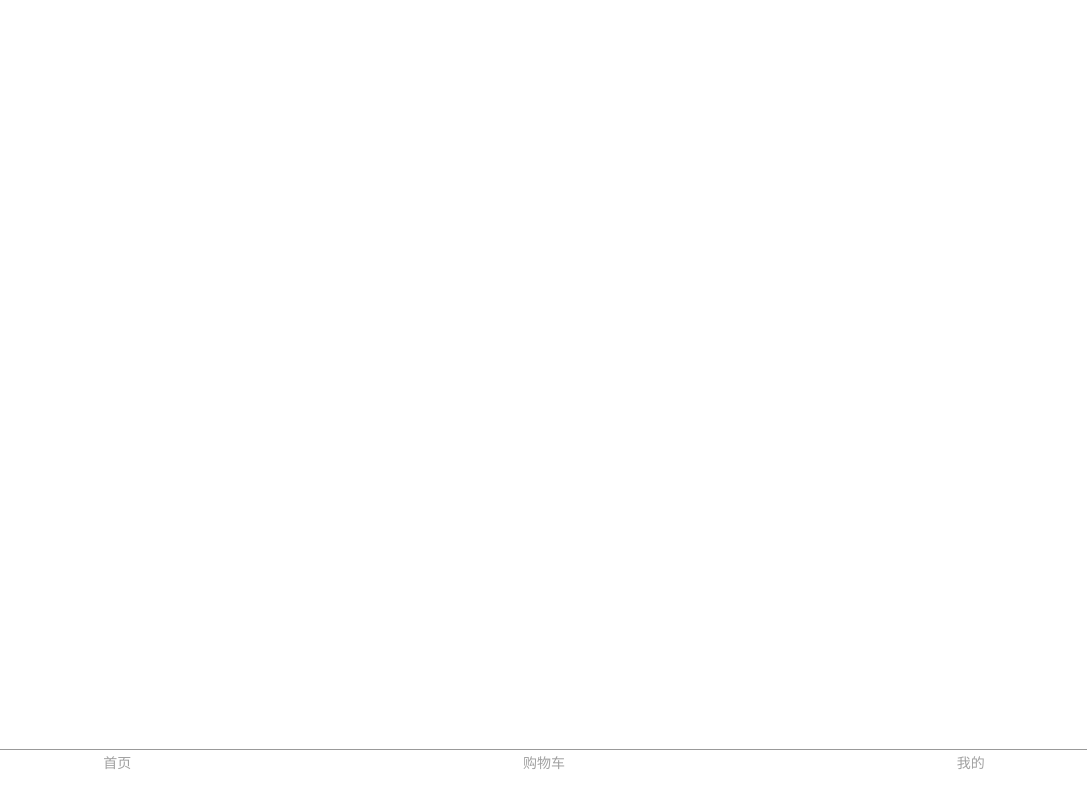
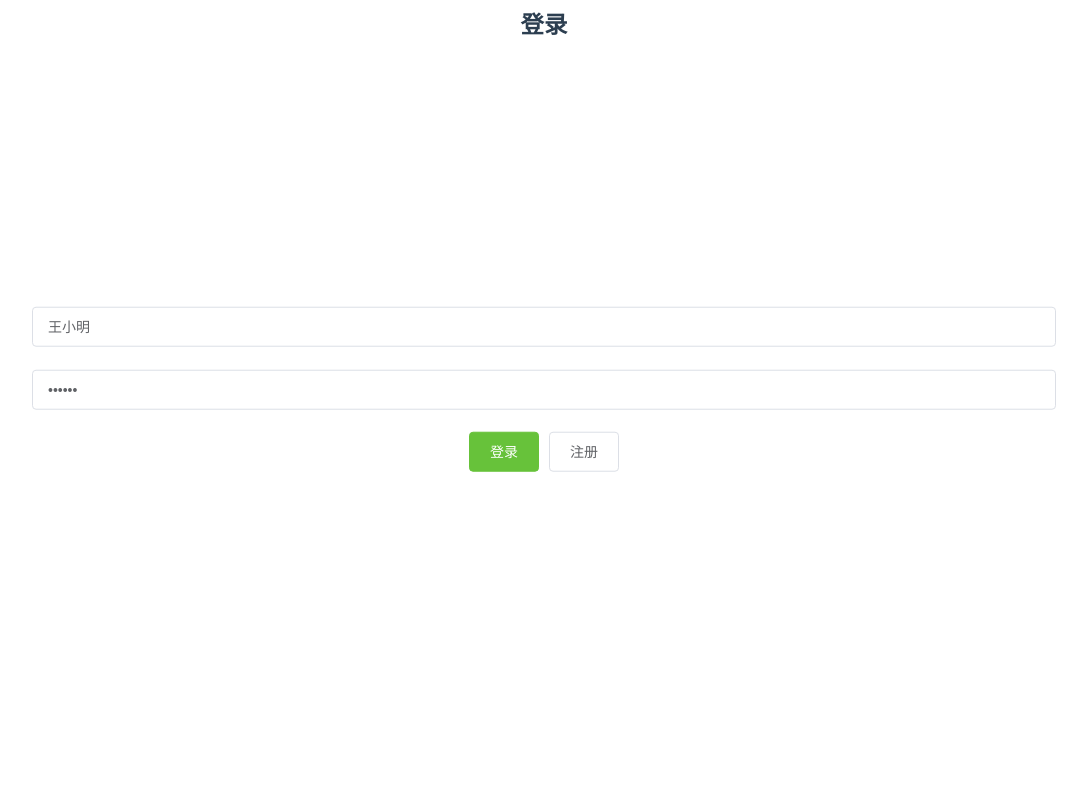
Before and after one commit to 466879168/shopping, a Vue app: page /login in a window 1280 px wide. Shown: the whole page, without its empty margins (96-1183 px from the left). Built offline with nearby package versions, Linux system fonts and the light colour scheme; a small style sheet from the web is missing.

Commit message:
9.23profile制作

```diff
--- a/src/assets/css/base.css
+++ b/src/assets/css/base.css
@@ -79,6 +79,7 @@ video {
 
 body {
   line-height: 1;
+  background: #f5f5f5;
 }
 
 :focus {
@@ -187,3 +188,9 @@ html {
 html,body{
   height: 100%;
 }
+.fl{
+  float: left;
+}
+.fr{
+  float: right;
+}
--- a/src/components/Nav.vue
+++ b/src/components/Nav.vue
@@ -31,6 +31,7 @@ name:'Nav'
   display flex
   border-top 1px solid #999
   background: #fff;
+  z-index 1
   div
     flex 1
     text-align center
--- a/src/components/myInput.vue
+++ b/src/components/myInput.vue
@@ -1,8 +1,8 @@
 <template>
   <div class="myInput">
-     <i class="iconfont icon-plus-minus" @click="reduce"></i>
+     <i class="iconfont icon-plus-minus" @click.stop="reduce"></i>
       <span>{{count1}}</span>
-     <i class="iconfont icon-jia" @click="add"></i>
+     <i class="iconfont icon-jia" @click.stop="add"></i>
   </div>
 </template>
 
--- a/src/router.js
+++ b/src/router.js
@@ -5,6 +5,8 @@ const Home=()=>import('./views/home/Home')
 const Cart=()=>import('./views/cart/Cart')
 const Profile=()=>import('./views/profile/Profile')
 const Detail=()=>import("./views/home/detail")
+const Order=()=>import("./views/cart/order")
+const Login=()=>import("./views/login/login")
 
 Vue.use(Router)
 
@@ -29,6 +31,14 @@ const routes=[
   path:'/detail',
   component:Detail
 },
+{
+  path:'/order',
+  component:Order
+},
+{
+  path:'/login',
+  component:Login
+},
 ]
 
 export default new Router({
--- a/src/store.js
+++ b/src/store.js
@@ -5,6 +5,25 @@ Vue.use(Vuex)
 
 export default new Vuex.Store({
   state: {
+		//是否登录默认为false
+		isLogin:true,
+		//没有登陆状态，用户名为空
+		username:'',
+		//默认存储的地址
+		address:[
+      {
+        name: 'dylan',
+        phone: 111111111111,
+        city: '郑州',
+        detailAdd: '管城自治区第三中学'
+      },
+      {
+        name: 'luna',
+        phone: 2222222222,
+        city: '郑州',
+        detailAdd: '中原区五一公园'
+      },
+    ],
     //商品当前的类型是那个
     goodCurrentType:0,
     //当前购物车的数量
@@ -28,7 +47,6 @@ export default new Vuex.Store({
       {"id":14, "kind": 7, "img": "http://ww1.sinaimg.cn/large/00611hkHly1g743dswt7pj305k05kjsw.jpg", "title": "这是零食2", "content": "这是零食介绍", "price": 15 }
     ]
   },
-  //让每一个商品的添加到购物车的数量+1
   mutations: {
 		//增加到购物车  item是保存着这个商品信息的对象
 		addGoodsToCart(state,item){
@@ -76,6 +94,10 @@ export default new Vuex.Store({
 					return true;
 				}
 			})
-  }
+	},
+	login(state,username){
+		state.username = username
+		state.isLogin=true
+	}
 }
 })
--- a/src/views/cart/Cart.vue
+++ b/src/views/cart/Cart.vue
@@ -4,7 +4,7 @@
     <div class="header">
       <h3>我的购物车</h3>
     </div>
-    <div class="main">
+    <div class="main" v-if="cartGoods.length>0">
       <ul class="goods-wrap">
         <li v-for="item in cartGoods" :key="item.id">
           <one-commodity
@@ -56,9 +56,15 @@
           <span class="right">￥{{pay}}</span>
         </div>
       </div>
-      <div class="footer"></div>
+      <div class="footer">
+        <div class="gopay">
+           <el-button class="text" type="primary" @click="toOrder">去结算></el-button>
+        </div>
+      </div>
     </div>
-    <div class="empty-wrap"></div>
+    <div class="empty-wrap" v-else>
+      您还没有添加任何产品！
+    </div>
   </div>
 </template>
 
@@ -86,6 +92,7 @@ export default {
     OneCommodity
   },
   computed: {
+    //获取当前购物车中的商品
     cartGoods() {
       return this.$store.state.cartGoods;
     },
@@ -102,13 +109,15 @@ export default {
     //合计
     pay(){
       let result =this.amount-this.redPacket
+      console.log(result)
       if(result>=49){
         this.needPostage=false
       }else {
         this.needPostage=true
       }
       if(this.needPostage){
-        result+=this.needPostage
+        result+=this.postage
+        console.log(result)
       }
       return result;
     }
@@ -128,13 +137,34 @@ export default {
         return true
       }else {
         //有可用的红包的时候默认选择最大的优惠
-        this.redPackets.resolve().some(val=>{
+        this.redPackets.concat().reverse().some(val=>{
           if(val.limit<=this.amount){
             this.redPacket=val.money
             return true
           }
         })
         return false
+      }
+    },
+    //跳转到订单也面
+    toOrder(){
+      let isLogin =this.$store.state.isLogin
+      //判断当前状态是否为登录
+      if(!isLogin){
+        this.$router.push({
+          path:'/Login'
+        })
+        return
+      }
+      if(this.cartGoods.length>0){
+        this.$router.push({
+          path:'/order',
+          //把当前购物车的商品和总价格传过去
+          query: {
+            cartGoods:this.cartGoods,
+            pay:this.pay
+          }
+        })
       }
     }
   }
@@ -167,6 +197,7 @@ export default {
       background #fff
       text-align left
       color #2c3e50
+      margin-bottom 100px
       .amount
         height 40px
         line-height 40px
@@ -190,5 +221,24 @@ export default {
         line-height 40px
         .right
           float right
+    .footer
+      text-align right
+      background #fff
+      position fixed
+      left 0
+      right 1px
+      bottom 50px
+      .gopay
+        .text
+          color #fff
+  .empty-wrap
+    position absolute
+    height 50px
+    width 100%
+    top 50%
+    margin-top -25px
+    color #2c3e50
+    font-size 20px
+    text-align center
 
 </style>
--- a/src/views/cart/order.vue
+++ b/src/views/cart/order.vue
@@ -1,13 +1,168 @@
 <template>
-<!--  订单  -->
+  <!-- 订单页面 -->
+  <div class="order">
+    <div class="header">
+      <span class="iconfont icon-jiantou" @click="toCart"></span>
+      <h3>填写订单页面</h3>
+    </div>
+    <div class="main">
+      <div class="goods" >
+        <div class="goods-item" v-for="item in cartGoods" :key="item.id">
+          <div class="left">
+            <img :src="item.imgUrl" alt="">
+          </div>
+          <div class="right">
+            <p>{{item.count}}</p>
+          </div>
+        </div>
+      </div>
+      <div class="all">
+        <div class="fl left">
+          合计：
+        </div>
+        <div class="right fr">
+          ￥{{pay}}
+        </div>
+      </div>
+      <div class="address">
+        <span>地址：</span>
+        <el-select v-model="selectAddress" :placeholder="addressPlaceHolder">
+        <el-option
+        v-for="(item,index) in address"
+        :key="index"
+        :label="item.name+item.phone+item.city+item.detailAdd"
+        :value="index">
+        </el-option>
+        </el-select>
+      </div>
+    </div>
+    <div class="footer">
+      <div class="price fl">
+        <span>付款：</span>
+        <span class="price-number">￥{{pay}}</span>
+      </div>
+      <div class="right fr">
+         <el-button type="danger" plain @click="topay">去支付</el-button>
+      </div>
+    </div>
+  </div>
 </template>
 
 <script>
-  export default {
-    name: "order"
+export default {
+name:'Order',
+data(){
+  return {
+    selectAddress:0,
+    addressPlaceHolder:'请选择地址'
   }
+},
+mounted(){
+//console.log(this.cartGoods)
+//console.log(this.adress)
+},
+computed: {
+  //返回商品详情
+  cartGoods(){
+    return this.$route.query.cartGoods
+  },
+  //返回总价格
+  pay(){
+    return this.$route.query.pay
+  },
+  //返回默认地址
+  address(){
+    return this.$store.state.address
+  }
+},
+methods: {
+  toCart(){
+    this.$router.go(-1)
+  },
+  topay(){
+    this.$store.state.cartGoods=[]
+    this.$store.state.cartNum=0
+    this.$router.push('/cart')
+    alert('支付成功')
+  }
+}
+}
 </script>
 
-<style scoped>
+<style lang='stylus' scoped>
+.order
+  color #2c3e50
+  background #f5f5f5
+  .header
+    position fixed
+    left 0
+    right 0
+    top 0
+    height 50px
+    line-height 50px
+    text-align center
+    color #2c3e99
+    margin-bottom 10px
+    background #fff
+    span
+      position absolute
+      left 0
+      top 0
+      width 50px
+      height 50px
+      font-size 20px
+  .main
+    .goods
+      margin-top 60px
+      padding 5px
+      .goods-item
+        margin-bottom 10px
+        height 40px
+        line-height 40px
+        background #fff
+        .left
+          float left
+          height 100%
+          img
+            height 100%
+        .right
+          float right
+    .all
+      height 40px
+      line-height  40px
+      background #fff
+      padding 5px
+      .right
+        font-size 20px
+        color #ff65af
+        font-weight 900
+    .address
+      background #fff
+      padding 5px
+  .footer
+    position fixed
+    left 0
+    right 0
+    bottom 0
+    z-index  9999
+    height 60px
+    width 100%
+    background #fff
+    text-align center
+    .price
+      width 30%
+      height 60px
+      line-height 60px
+      font-size 20px
+      .price-number
+        color #ff65af
+        font-weight 900
+        font-size 25px
+    .right
+      height 60px
+      line-height 60px
+      button
+        height 40px
+
 
 </style>
--- a/src/views/home/HomeoneCommodity.vue
+++ b/src/views/home/HomeoneCommodity.vue
@@ -78,7 +78,6 @@
 		methods:{
 			//点击粉色的菜篮子添加到购物车
 			addGoodToCart(){
-        console.log(this.oneCommodity)
 				this.$store.commit('addGoodsToCart',this.oneCommodity)
       }
 		}
--- a/src/views/login/login.vue
+++ b/src/views/login/login.vue
@@ -1,13 +1,78 @@
 <template>
 <!--  登录  -->
+<div class="login">
+  <div class="login-page">
+      <span class="iconfont icon-jiantou" @click="back"></span>
+      <h3>登录</h3>
+  </div>
+  <div class="login-body">
+    <el-form>
+          <el-form-item>
+            <el-input v-model="username" placeholder="请输入帐号"></el-input>
+          </el-form-item>
+          <el-form-item>
+            <el-input type="password" v-model="password" placeholder="请输入密码"></el-input>
+          </el-form-item>
+          <el-form-item>
+            <el-button type="success" @click="login">登录</el-button>
+            <el-button>注册</el-button>
+          </el-form-item>
+        </el-form>
+  </div>
+</div>
 </template>
 
 <script>
   export default {
-    name: "login"
+    name: "login",
+    data(){
+      return {
+        username: '王小明',
+        password: '123456',
+      }
+    },
+    methods: {
+      login(){
+        this.$store.commit('login',this.username)
+        this.$router.go(-1)
+      },
+      back(){
+        this.$router.go(-1)
+      }
+    }
   }
 </script>
 
-<style scoped>
+<style lang="stylus" scoped>
+.login
+  width 100vw
+  height 100vh
+  position relative
+  background #fff
+  z-index 9999
+  .login-page
+    position absolute
+    left 0
+    right 0
+    top 0
+    height 50px
+    line-height 50px
+    text-align center
+    color #2c3e50
+    font-size 20px
+    span
+      position absolute
+      width 50px
+      height 50px
+      left 0
+      right 0
+      font-size 25px
+  .login-body
+    width 80%
+    position absolute
+    top 50%
+    left 10%
+    text-align center
+    transform translateY(-50%)
 
 </style>
--- a/src/views/profile/Profile.vue
+++ b/src/views/profile/Profile.vue
@@ -1,13 +1,39 @@
 <template>
 <!--  我的  -->
+<div class='profile'>
+<div class="login">
+ <el-button type="success" @click="toLogin">登陆</el-button>
+</div>
+<div class="user">
+
+</div>
+</div>
 </template>
 
 <script>
-export default {
-name:'Profile'
-}
+  export default {
+    name: "Profile",
+    computed:{
+
+    },
+    methods: {
+      toLogin(){
+        this.$router.push({
+          path:'/login'
+        })
+      }
+    }
+  }
 </script>
 
-<style>
-
+<style lang="stylus" scoped>
+.profile
+  position relative
+  overflow hidden
+  height 100vh
+  .login
+    position absolute
+    left 50%
+    top 50%
+    transform translate(-50%,-50%)
 </style>
```
